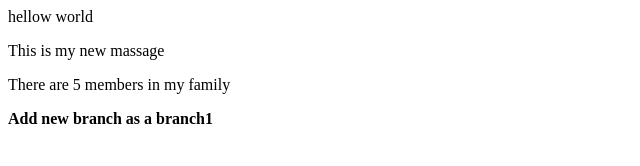
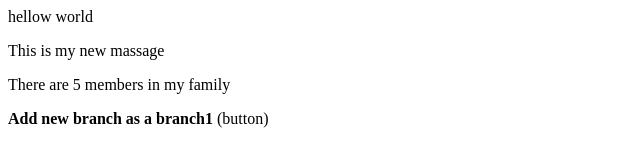
Before and after one commit to GANESHHUB123/apnacollege-demo, a plain HTML site: page index.html in a window 1280 px wide. Shown: the full height of the page, 0-640 px from the left. Drawn offline with Linux system fonts and the light colour scheme.

```diff
--- a/index.html
+++ b/index.html
@@ -1,4 +1,4 @@
 <p>hellow world</p>
 <p>This is my new massage </p>
 <P>There are 5 members in my family </P>
-<p><b>Add new branch as a branch1 </b></p>
+<p><b>Add new branch as a branch1 </b>(button)</p>
```
